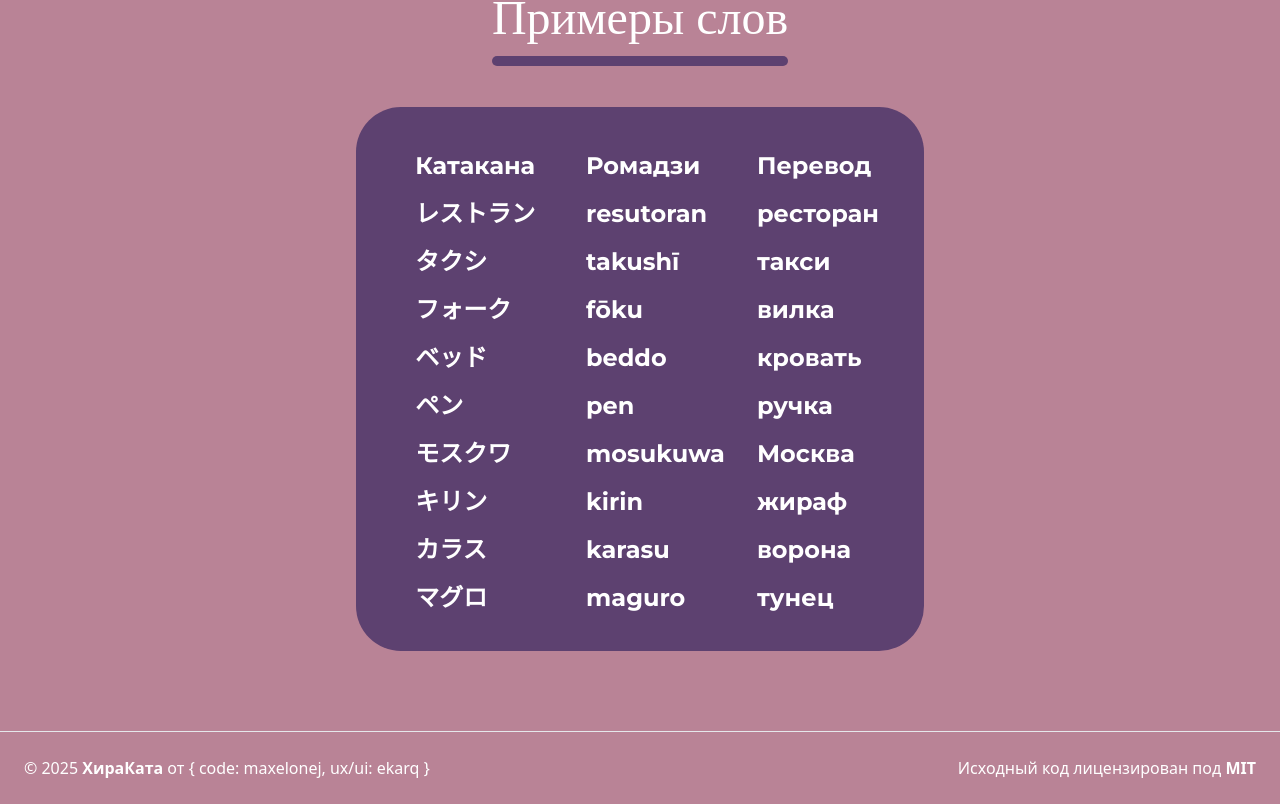
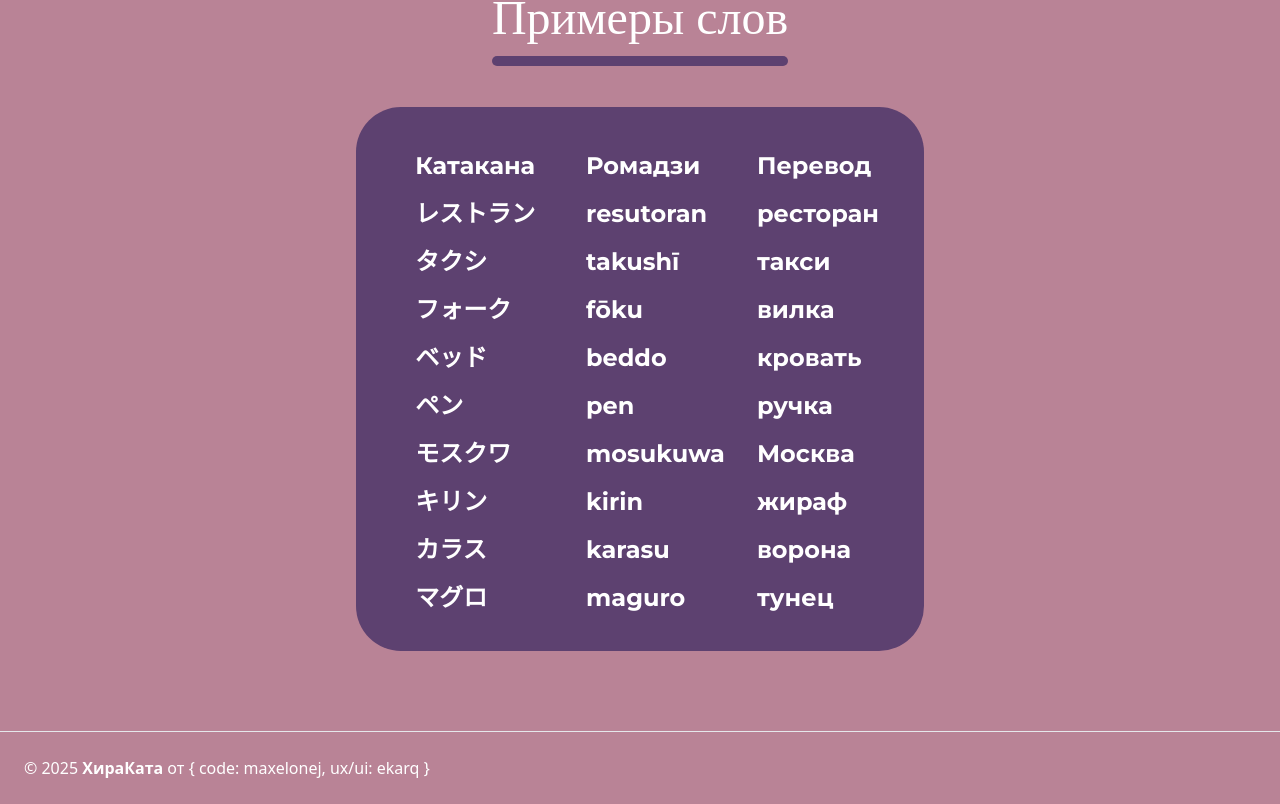
Before and after one commit to makesomelayouts/hirakata, a React (Vite) app: page /katakana in a window 1280 px wide. Shown: the part 3868-4672 px from the top of the page. Built offline with nearby package versions, Linux system fonts and the light colour scheme; a web font is replaced by a local one.

Commit message:
Remove right side info

```diff
--- a/src/widgets/Footer.jsx
+++ b/src/widgets/Footer.jsx
@@ -21,16 +21,6 @@ export const Footer = () => {
         </a>{" "}
         &#125;
       </div>
-
-      <div>
-        <p className="inline-block">Исходный код лицензирован под</p>{" "}
-        <a
-          className="font-bold inline-block hover:underline"
-          href="http://opensource.org/licenses/mit-license.php"
-        >
-          MIT
-        </a>
-      </div>
     </footer>
   );
 };
```
